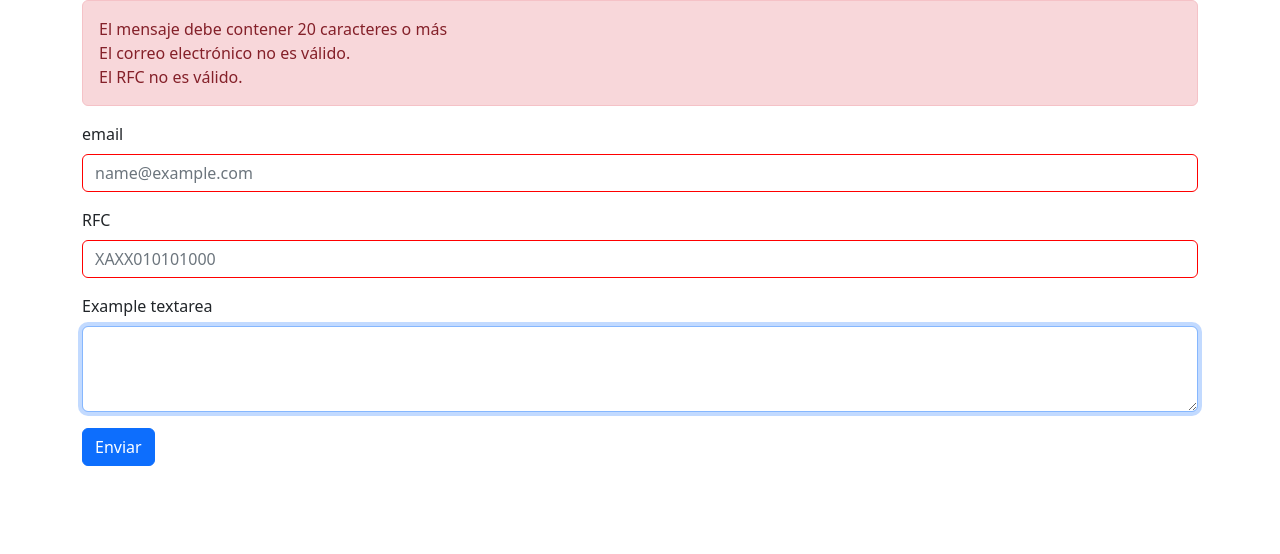
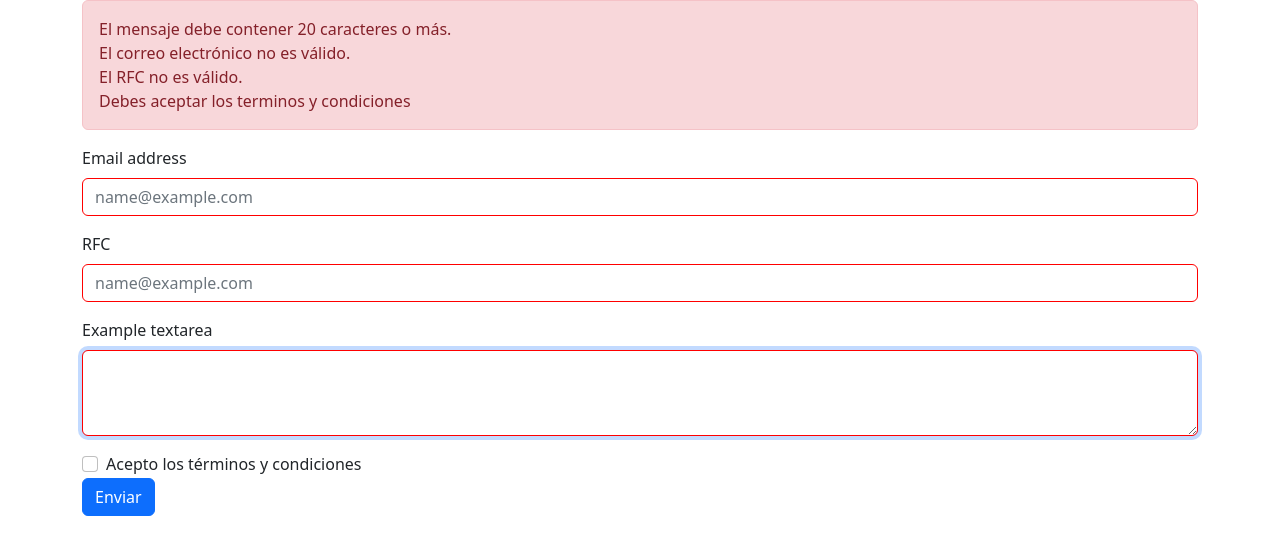
Before and after one commit to VictorHerC/CH21_EjerciciosStrings, a plain HTML site: page index.html in a window 1280 px wide. Both pictures are taken after a click on the button "Enviar". Drawn offline with nearby package versions, Linux system fonts and the light colour scheme.

Commit message:
Se agrego RFC y terminos y condiciones

```diff
--- a/index.html
+++ b/index.html
@@ -3,32 +3,36 @@
   <head>
     <meta charset="utf-8">
     <meta name="viewport" content="width=device-width, initial-scale=1">
-    <title>Bootstrap demo</title>
+    <title>Strings demo</title>
     <link href="https://cdn.jsdelivr.net/npm/bootstrap@5.2.3/dist/css/bootstrap.min.css" rel="stylesheet" integrity="sha384-rbsA2VBKQhggwzxH7pPCaAqO46MgnOM80zW1RWuH61DGLwZJEdK2Kadq2F9CUG65" crossorigin="anonymous">
   </head>
   <body>
     <main class="container">
-        <div class="alert alert-danger" role="alert" id="alertError" style="display: none;"></div>
+        <div class="mb-3">
+            <div class="alert alert-danger" role="alert" style="display: none;" id="alertError"> </div>
+
+            <label for="exampleFormControlInput1" class="form-label">Email address</label>
+            <input type="email" class="form-control" id="exampleFormControlInput1" placeholder="name@example.com">
+        </div>
 
         <div class="mb-3">
-
-            <label for="exampleFormControlInput1" class="form-label">email</label>
-            <input type="email" class="form-control" id="exampleFormControlInput1" placeholder="name@example.com">
-          </div>
-          <div class="mb-3">
-
-            <label for="exampleFormControlInput2" class="form-label">RFC</label>
-            <input type="text" class="form-control" id="exampleFormControlInput2" placeholder="XAXX010101000
-            ">
-          </div>
+          <label for="exampleFormControlInput2" class="form-label">RFC</label>
+          <input type="text" class="form-control" id="exampleFormControlInput2" placeholder="name@example.com">
+      </div>
           <div class="mb-3">
             <label for="exampleFormControlTextarea1" class="form-label">Example textarea</label>
             <textarea class="form-control" id="exampleFormControlTextarea1" rows="3"></textarea>
           </div>
+
+          <div class="form-check">
+          <input class="form-check-input" type="checkbox" value="" id="flexCheckDefault">
+          <label class="form-check-label" for="flexCheckDefault">
+            Acepto los términos y condiciones
+          </label>
+        </div>
+
           <button type="button" class="btn btn-primary" id="btnEnviar">Enviar</button>
 
-
-          </div>
     </main>
 
     <script src="js/main.js"></script>
--- a/js/main.js
+++ b/js/main.js
@@ -1,50 +1,71 @@
 let btnEnviar = document.getElementById("btnEnviar");
 let idTimeout;
+
 btnEnviar.addEventListener("click", function(event){
     event.preventDefault();
-let emailRegex =/^(([^<>()\[\]\\.,;:\s@"]+(\.[^<>()\[\]\\.,;:\s@"]+)*)|(".+"))@((\[[0-9]{1,3}\.[0-9]{1,3}\.[0-9]{1,3}\.[0-9]{1,3}])|(([a-zA-Z\-0-9]+\.)+[a-zA-Z]{2,}))$/;
+    let validos=0;
 
-let exampleFormControlInput1 = document.getElementById("exampleFormControlInput1");
-let exampleFormControlInput2 = document.getElementById("exampleFormControlInput2");
+    //https://emailregex.com/
+    let emailRegex =/^(([^<>()\[\]\\.,;:\s@"]+(\.[^<>()\[\]\\.,;:\s@"]+)*)|(".+"))@((\[[0-9]{1,3}\.[0-9]{1,3}\.[0-9]{1,3}\.[0-9]{1,3}])|(([a-zA-Z\-0-9]+\.)+[a-zA-Z]{2,}))$/g;
+
+    let exampleFormControlInput1 = document.getElementById("exampleFormControlInput1"); //email
+    let exampleFormControlInput2 = document.getElementById("exampleFormControlInput2");  //RFC
     let exampleFormControlTextarea1 = document.getElementById("exampleFormControlTextarea1");
     let alertError = document.getElementById("alertError");
     exampleFormControlTextarea1.value = exampleFormControlTextarea1.value.trim();
     alertError.style.display="none";
     alertError.innerHTML="";
-
-if (exampleFormControlTextarea1.value.trim().replaceAll(" ", "").length < 20) {
-    alertError.innerHTML= "El mensaje debe contener 20 caracteres o más";
+    if (exampleFormControlTextarea1.value.trim().replaceAll("  " , "").length < 20){
+        alertError.innerHTML = "El mensaje debe contener 20 caracteres o más.";
         alertError.style.display="block";
         exampleFormControlTextarea1.focus();
         exampleFormControlTextarea1.select();
+        exampleFormControlTextarea1.style.border = "solid red 1px";
+    }else {
+        exampleFormControlTextarea1.style.border = "solid green 1px";
+        validos++;
+    }//if
 
-}
     if (exampleFormControlInput1.value.match(emailRegex) == null) {
         alertError.style.display="block";
         alertError.innerHTML += "<br/>El correo electrónico no es válido.";
         exampleFormControlInput1.style.border = "solid red 1px";
+    }else{
+        exampleFormControlInput1.style.border = "solid green 1px";
+        validos++;
     }
     let RFCRegex = /^[A-Z]{4}[0-9]{6}[A-Z0-9]{3}$/;
-
+    //  /^[A-Z]{4}\d{6}\w{3}$/;
      exampleFormControlInput2.value = exampleFormControlInput2.value.toUpperCase();
     if (exampleFormControlInput2.value.match(RFCRegex) == null) {
         alertError.style.display="block";
         alertError.innerHTML += "<br/>El RFC no es válido.";
         exampleFormControlInput2.style.border = "solid red 1px";
-}else  {
+    }else {
         exampleFormControlInput2.style.border = "solid green 1px";
         validos++;
-    //exampleFormControlInput2.style.border = "solid green 1px";
-}//exampleFormControlInput2.style.border = "";
-if ((idTimeout!=undefined) && (idTimeout!=null)) {
+        //exampleFormControlInput2.style.border = "";
+    } //else
+    if ((idTimeout!=undefined) && (idTimeout!=null)){
+        clearTimeout(idTimeout);
+    }// idTimeout
+
+
+    if((idTimeout!=undefined)&& (idTimeout!=null)){
       clearTimeout(idTimeout);
     }
-if (validos == 3) {
-    idTimeout (function (){
+    alertError.innerHTML +=(! flexCheckDefault.checked)? "<br/>Debes aceptar los terminos y condiciones":"";
+
+//  if (! flexCheckDefault.checked) {
+  //  alertError.innerHTML += "<br/>Debes aceptar los terminos y condiciones";
+ // }
+
+    if (validos == 3 ){
+        idTimeout = setTimeout (function(){
             exampleFormControlTextarea1.style.border ="";
             exampleFormControlInput1.style.border ="";
             exampleFormControlInput2.style.border ="";
         }, 3000);
-
-}// == 3
+        console.log(idTimeout);
+    }//==3
 });
```
Lines whose indentation alone changed are shown as unchanged.
